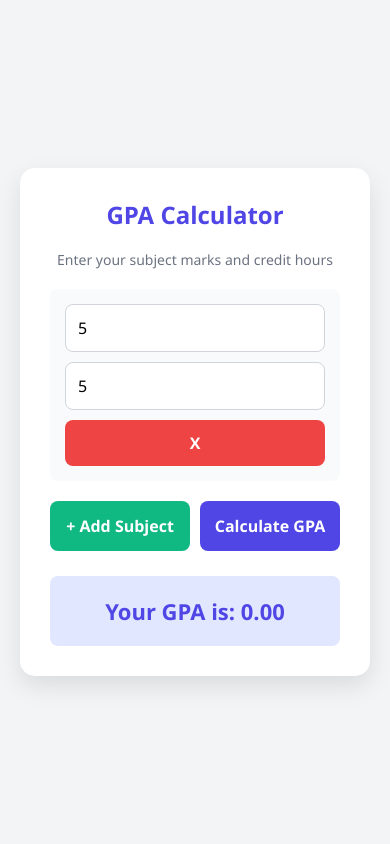
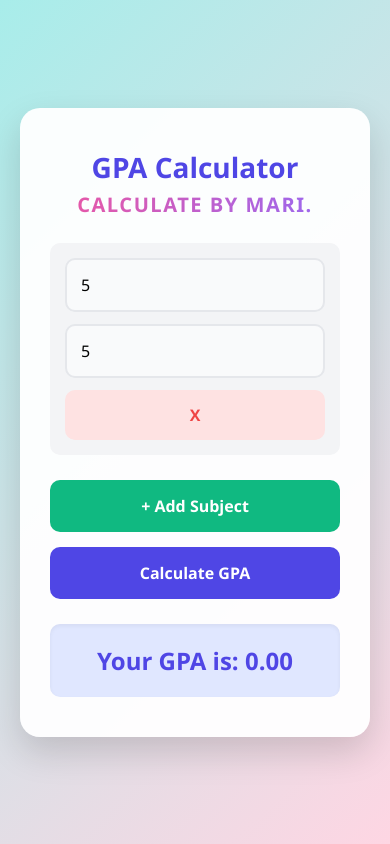
Before and after one commit to juttsiyal/CPA-Calculator-By-Mari-, a plain HTML site: page index.html in a window 390 px wide. Both pictures are taken after typing "5", "5" into the empty fields and a click on the button "Calculate GPA". Drawn offline with Linux system fonts and the light colour scheme.

Commit message:
Update index.html

```diff
--- a/index.html
+++ b/index.html
@@ -3,21 +3,67 @@
 <head>
     <meta charset="UTF-8">
     <meta name="viewport" content="width=device-width, initial-scale=1.0">
-    <title>University GPA Calculator</title>
+    <title>GPA Calculator By Mari.</title>
     <style>
         :root {
             --primary: #4f46e5;
             --primary-hover: #4338ca;
-            --bg: #f3f4f6;
-            --card-bg: #ffffff;
+            --bg-gradient: linear-gradient(135deg, #a8edea 0%, #fed6e3 100%);
+            --card-bg: rgba(255, 255, 255, 0.95);
             --text: #1f2937;
         }
         * {
             box-sizing: border-box;
             font-family: 'Segoe UI', Tahoma, Geneva, Verdana, sans-serif;
         }
+
+        /* --- INTRO ANIMATION --- */
+        #intro-screen {
+            position: fixed;
+            top: 0;
+            left: 0;
+            width: 100%;
+            height: 100vh;
+            background: #1f2937;
+            display: flex;
+            flex-direction: column;
+            justify-content: center;
+            align-items: center;
+            z-index: 9999;
+            transition: opacity 0.8s ease-out, visibility 0.8s ease-out;
+        }
+
+        .intro-title {
+            color: white;
+            font-size: 24px;
+            margin-bottom: 10px;
+            opacity: 0;
+            animation: fadeIn 1s forwards 0.3s;
+        }
+
+        .intro-mari {
+            font-size: 3.5rem;
+            font-weight: 900;
+            background: linear-gradient(to right, #ff758c 0%, #ff7eb3 100%);
+            -webkit-background-clip: text;
+            -webkit-text-fill-color: transparent;
+            opacity: 0;
+            transform: scale(0.5);
+            animation: popIn 1.5s cubic-bezier(0.175, 0.885, 0.32, 1.275) forwards 0.8s;
+        }
+
+        @keyframes fadeIn {
+            to { opacity: 1; }
+        }
+
+        @keyframes popIn {
+            50% { transform: scale(1.1); opacity: 1; }
+            100% { transform: scale(1); opacity: 1; }
+        }
+
+        /* --- MAIN WEBSITE --- */
         body {
-            background-color: var(--bg);
+            background: var(--bg-gradient);
             color: var(--text);
             margin: 0;
             padding: 20px;
@@ -25,72 +71,108 @@
             justify-content: center;
             align-items: center;
             min-height: 100vh;
+            overflow: hidden; /* Hide scrollbar during intro */
         }
+
         .container {
             background-color: var(--card-bg);
-            padding: 30px;
-            border-radius: 15px;
-            box-shadow: 0 10px 25px rgba(0,0,0,0.1);
+            padding: 40px 30px;
+            border-radius: 20px;
+            box-shadow: 0 15px 35px rgba(0,0,0,0.15);
             width: 100%;
             max-width: 500px;
+            opacity: 0;
+            transform: translateY(20px);
+            transition: all 0.8s ease-out;
         }
+
+        .container.show {
+            opacity: 1;
+            transform: translateY(0);
+        }
+
         h2 {
             text-align: center;
             color: var(--primary);
             margin-top: 0;
-            font-size: 24px;
+            margin-bottom: 5px;
+            font-size: 28px;
+            font-weight: 800;
         }
-        p.subtitle {
+
+        /* --- ATTRACTIVE NAME TAG --- */
+        .name-tag {
             text-align: center;
-            color: #6b7280;
-            font-size: 14px;
-            margin-bottom: 20px;
+            font-size: 20px;
+            font-weight: 900;
+            margin-bottom: 25px;
+            background: linear-gradient(90deg, #ec4899, #8b5cf6);
+            -webkit-background-clip: text;
+            -webkit-text-fill-color: transparent;
+            animation: pulse 2s infinite ease-in-out;
+            text-transform: uppercase;
+            letter-spacing: 1.5px;
         }
+
+        @keyframes pulse {
+            0% { transform: scale(1); opacity: 0.9; }
+            50% { transform: scale(1.05); opacity: 1; text-shadow: 0 0 10px rgba(236, 72, 153, 0.3); }
+            100% { transform: scale(1); opacity: 0.9; }
+        }
+
         .subject-row {
             display: flex;
-            gap: 10px;
+            gap: 12px;
             margin-bottom: 15px;
             align-items: center;
         }
         input {
             width: 100%;
-            padding: 12px;
-            border: 1px solid #d1d5db;
-            border-radius: 8px;
+            padding: 14px;
+            border: 2px solid #e5e7eb;
+            border-radius: 10px;
             font-size: 16px;
             outline: none;
-            transition: border-color 0.3s;
+            transition: all 0.3s;
+            background: #f9fafb;
         }
         input:focus {
             border-color: var(--primary);
+            background: white;
+            box-shadow: 0 0 0 3px rgba(79, 70, 229, 0.2);
         }
         .remove-btn {
-            background-color: #ef4444;
-            color: white;
+            background-color: #fee2e2;
+            color: #ef4444;
             border: none;
-            padding: 12px;
-            border-radius: 8px;
+            padding: 14px;
+            border-radius: 10px;
             cursor: pointer;
             font-weight: bold;
             font-size: 16px;
+            transition: 0.3s;
         }
         .remove-btn:hover {
-            background-color: #dc2626;
+            background-color: #ef4444;
+            color: white;
         }
         .btn-group {
             display: flex;
-            gap: 10px;
-            margin-top: 20px;
+            gap: 15px;
+            margin-top: 25px;
         }
         button {
             flex: 1;
-            padding: 14px;
+            padding: 15px;
             border: none;
-            border-radius: 8px;
+            border-radius: 10px;
             font-size: 16px;
-            font-weight: 600;
+            font-weight: bold;
             cursor: pointer;
-            transition: background-color 0.3s;
+            transition: transform 0.1s, background-color 0.3s;
+        }
+        button:active {
+            transform: scale(0.98);
         }
         .add-btn {
             background-color: #10b981;
@@ -110,33 +192,45 @@
             margin-top: 25px;
             padding: 20px;
             background-color: #e0e7ff;
-            border-radius: 8px;
+            border-radius: 10px;
             text-align: center;
-            font-size: 22px;
-            font-weight: bold;
+            font-size: 24px;
+            font-weight: 900;
             color: var(--primary);
             display: none;
+            box-shadow: inset 0 2px 4px rgba(0,0,0,0.05);
         }
 
         /* Mobile responsiveness */
-        @media (max-width: 400px) {
+        @media (max-width: 450px) {
             .subject-row {
                 flex-direction: column;
-                background: #f9fafb;
+                background: #f3f4f6;
                 padding: 15px;
-                border-radius: 8px;
+                border-radius: 10px;
             }
             .remove-btn {
                 width: 100%;
+            }
+            .btn-group {
+                flex-direction: column;
+            }
+            .intro-mari {
+                font-size: 2.5rem;
             }
         }
     </style>
 </head>
 <body>
 
-<div class="container">
+<div id="intro-screen">
+    <div class="intro-title">Welcome to GPA Calculator</div>
+    <div class="intro-mari">Calculate By Mari.</div>
+</div>
+
+<div class="container" id="main-container">
     <h2>GPA Calculator</h2>
-    <p class="subtitle">Enter your subject marks and credit hours</p>
+    <div class="name-tag">Calculate By Mari.</div>
 
     <div id="subjects-container">
         <div class="subject-row">
@@ -155,6 +249,22 @@
 </div>
 
 <script>
+    // --- INTRO SCREEN LOGIC ---
+    window.addEventListener('load', () => {
+        const intro = document.getElementById('intro-screen');
+        const mainContainer = document.getElementById('main-container');
+
+        // 3 seconds ke baad intro hide ho jayega aur main screen show hogi
+        setTimeout(() => {
+            intro.style.opacity = '0';
+            intro.style.visibility = 'hidden';
+
+            mainContainer.classList.add('show');
+            document.body.style.overflow = 'auto'; // allow scrolling again
+        }, 3000);
+    });
+
+    // --- AAPKI ORIGINAL JAVASCRIPT LOGIC (BILKUL SAME) ---
     // यह फंक्शन आपके टेबल के हिसाब से मार्क्स को ग्रेड पॉइंट में बदलता है
     function getGradePoint(marks) {
         if (marks >= 85) return 4.00;
```
